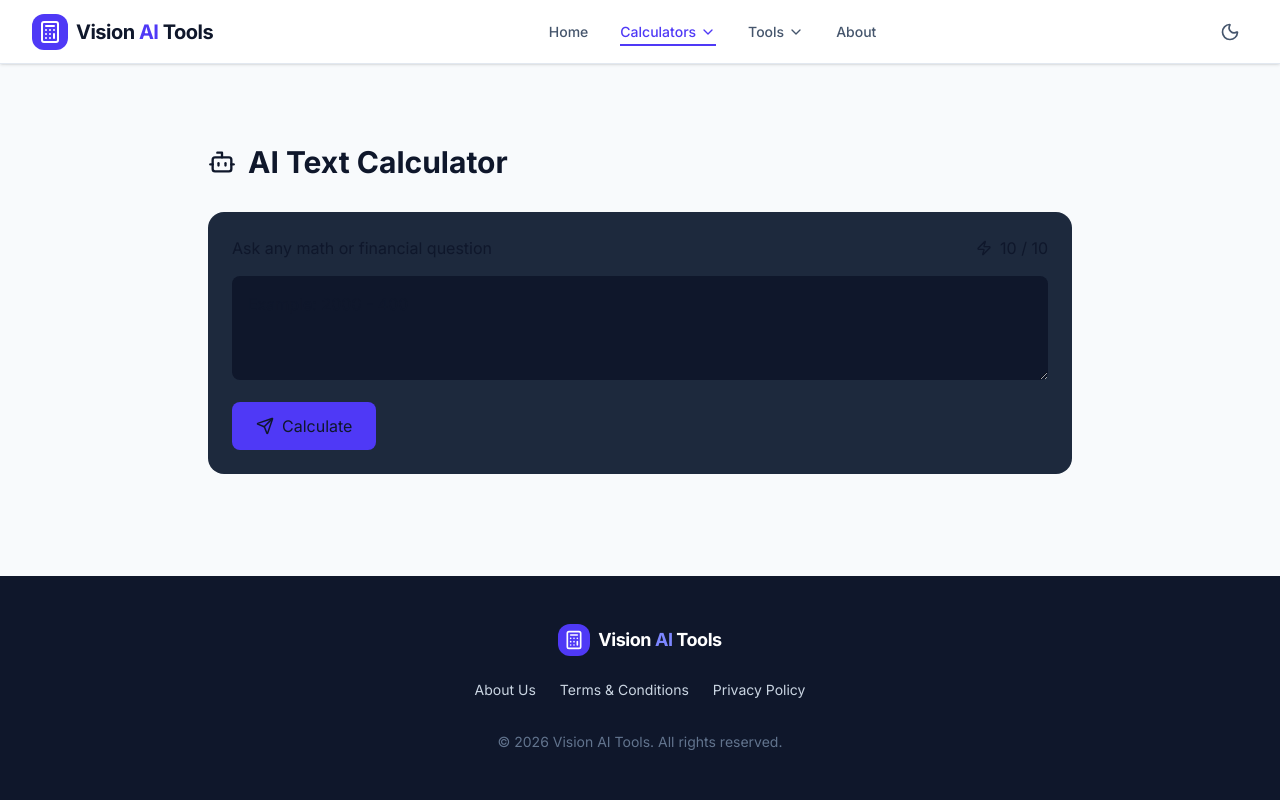
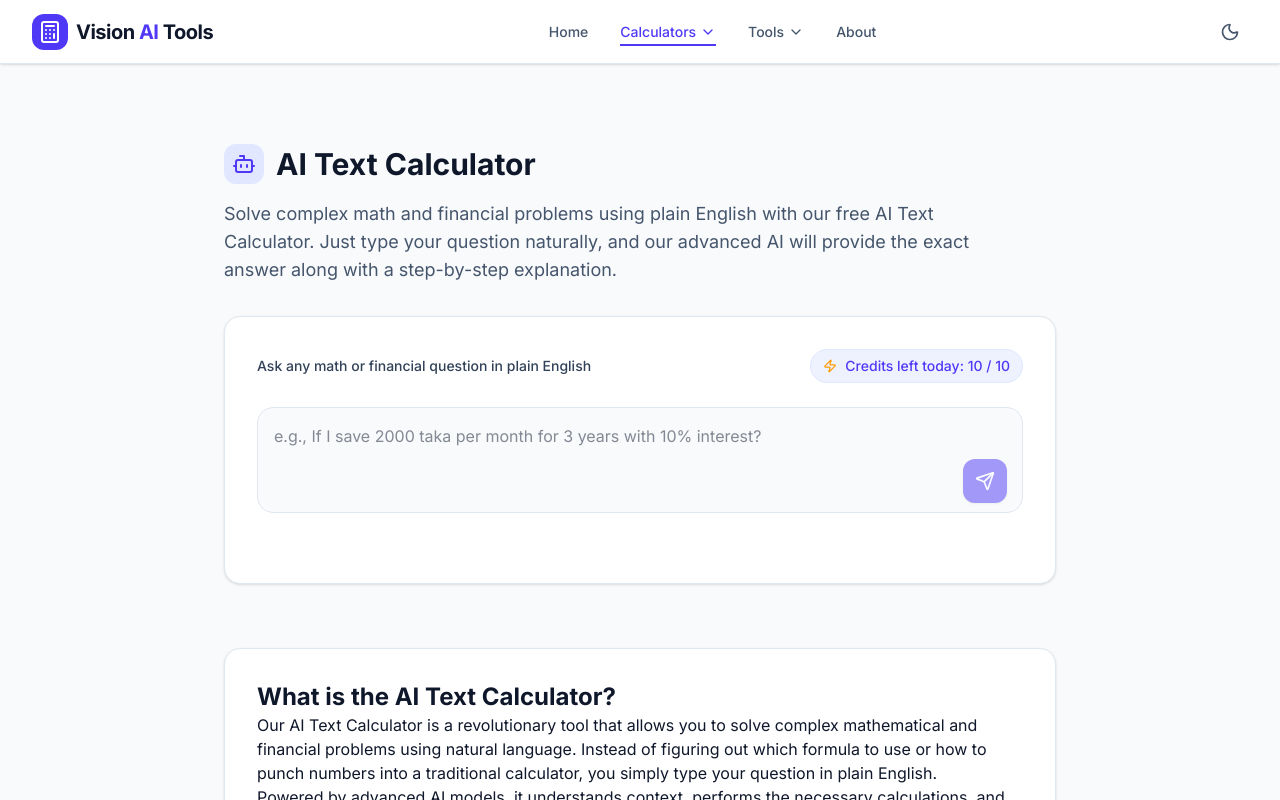
Before and after one commit to Sojibdewan-sudo/vision, a React (Vite) app: page /ai in a window 1280 px wide. Shown: the top 800 px of the page. Built offline with nearby package versions, Linux system fonts and the light colour scheme; no server answers.

Commit message:
fix: netlify function + ai calculator final setup

```diff
--- a/src/components/AICalculator.tsx
+++ b/src/components/AICalculator.tsx
@@ -1,83 +1,68 @@
-import React, { useState, useEffect } from "react";
-import { Bot, Loader2, Send, Zap, Clock } from "lucide-react";
+import React, { useState, useEffect } from 'react';
+import { Bot, Loader2, Send, Sparkles, Zap, Clock } from 'lucide-react';
+import { supabase } from '../lib/supabase';
+import { SEOBlock } from './SEOBlock';
 
 export function AICalculator() {
-
-  const [query, setQuery] = useState("");
+  const [query, setQuery] = useState('');
   const [loading, setLoading] = useState(false);
-  const [error, setError] = useState("");
-
   const [response, setResponse] = useState<{
     finalAnswer: string;
     explanation: string;
     summary: string;
     provider?: string;
   } | null>(null);
+  const [error, setError] = useState('');
+  const [creditsUsed, setCreditsUsed] = useState(0);
+  const [maxCredits, setMaxCredits] = useState(10);
+  const [resetAt, setResetAt] = useState<number | null>(null);
+  const [timeRemaining, setTimeRemaining] = useState<string>('');
 
-  const [creditsUsed, setCreditsUsed] = useState(0);
-  const maxCredits = 10;
-
-  const [resetAt, setResetAt] = useState<number | null>(null);
-  const [timeRemaining, setTimeRemaining] = useState("");
-
-  // GET credits
   useEffect(() => {
-
+    // Fetch initial credit status from backend
     const fetchCredits = async () => {
-
       try {
-
-        const res = await fetch("/.netlify/functions/ai");
-
-        if (!res.ok) return;
-
+        const res = await fetch('/api/ai');
+        if (res.ok) {
           const data = await res.json();
-
-        setCreditsUsed(data.creditsUsed || 0);
-        setResetAt(data.resetAt || null);
-
-      } catch {
-        console.log("credit fetch failed");
+          setCreditsUsed(data.creditsUsed);
+          setMaxCredits(data.maxCredits);
+          setResetAt(data.resetAt);
         }
-
+      } catch (err) {
+        console.error('Failed to fetch credit status', err);
+      }
     };
-
     fetchCredits();
-
   }, []);
 
-
-  // TIMER
   useEffect(() => {
 
     if (!resetAt) return;
 
-    const update = () => {
-
-      const diff = resetAt - Date.now();
+    const updateTimer = () => {
+      const now = Date.now();
+      const diff = resetAt - now;
 
       if (diff <= 0) {
-        setTimeRemaining("");
+        setTimeRemaining('');
         setCreditsUsed(0);
+        setResetAt(null);
         return;
       }
 
-      const h = Math.floor(diff / (1000 * 60 * 60));
-      const m = Math.floor((diff % (1000 * 60 * 60)) / (1000 * 60));
-
-      setTimeRemaining(`${h}h ${m}m`);
+      const hours = Math.floor(diff / (1000 * 60 * 60));
+      const minutes = Math.floor((diff % (1000 * 60 * 60)) / (1000 * 60));
+      setTimeRemaining(`${hours}h ${minutes}m`);
     };
 
-    update();
-
-    const interval = setInterval(update, 60000);
+    updateTimer();
+    const interval = setInterval(updateTimer, 60000); // Update every minute
 
     return () => clearInterval(interval);
 
   }, [resetAt]);
 
-
-  // SUBMIT
   const handleSubmit = async (e: React.FormEvent) => {
 
     e.preventDefault();
@@ -85,7 +70,7 @@ export function AICalculator() {
     if (!query.trim()) return;
 
     if (creditsUsed >= maxCredits) {
-      setError(`Daily limit reached. Try again in ${timeRemaining || "few hours"}`);
+      setError(`Daily limit reached. Try again in ${timeRemaining || 'a few hours'}.`);
       return;
     }
 
@@ -94,143 +79,201 @@ export function AICalculator() {
     setResponse(null);
 
     try {
-
-      const res = await fetch("/.netlify/functions/ai", {
-
-        method: "POST",
-
+      const res = await fetch('/api/ai', {
+        method: 'POST',
         headers: {
-          "Content-Type": "application/json"
+          'Content-Type': 'application/json',
         },
-
-        body: JSON.stringify({
-          prompt: query
-        })
-
+        body: JSON.stringify({ prompt: query }),
       });
 
       const data = await res.json();
 
       if (!res.ok) {
-        throw new Error(data.error || "AI request failed");
+        if (res.status === 429) {
+          setCreditsUsed(data.creditsUsed || maxCredits);
+          setResetAt(data.resetAt);
+          throw new Error(`Daily limit reached. Try again in ${timeRemaining || 'a few hours'}.`);
         }
 
-      // ✅ FIXED mapping
-      setResponse({
-        finalAnswer: data.finalAnswer || "No result",
-        explanation: data.explanation || "",
-        summary: data.summary || "",
-        provider: data.provider || "AI"
-      });
-
-      setCreditsUsed(data.creditsUsed || creditsUsed + 1);
-      setResetAt(data.resetAt || null);
-
-    } catch (err: any) {
-
-      console.error(err);
-      setError(err.message || "Network failure or API error");
-
+        if (data.details) {
+          throw new Error(`${data.error}: ${data.details}`);
+        }
+        throw new Error(data.error || 'Network failure or API error. Please try again.');
       }
 
+      setResponse(data);
+      setCreditsUsed(data.creditsUsed);
+      setResetAt(data.resetAt);
+
+      // Log to Supabase
+      if (supabase) {
+        await supabase.from('ai_logs').insert([
+          {
+            query: query,
+            response: data,
+            user_ip: data.userIp || 'unknown',
+            created_at: new Date().toISOString(),
+          },
+        ]);
+      }
+    } catch (err: any) {
+      console.error('AI Error:', err);
+      setError(err.message || 'Failed to process your request. Please check your connection and try again.');
+    } finally {
       setLoading(false);
+    }
   };
 
 
   return (
-
-    <section className="py-16">
-
-      <div className="max-w-4xl mx-auto px-4">
-
-        <div className="flex items-center gap-3 mb-8">
-          <Bot size={28} />
-          <h1 className="text-3xl font-bold">AI Text Calculator</h1>
+    <section id="ai-calculator" className="py-16 transition-colors duration-300">
+      <div className="max-w-4xl mx-auto px-4 sm:px-6 lg:px-8">
+        <div className="flex items-center gap-3 mb-4">
+          <div className="p-2 bg-indigo-100 dark:bg-indigo-900/50 rounded-xl text-indigo-600 dark:text-indigo-400">
+            <Bot size={24} />
+          </div>
+          <h1 className="text-3xl font-bold text-slate-900 dark:text-white">AI Text Calculator</h1>
         </div>
 
+        <p className="text-lg text-slate-600 dark:text-slate-300 mb-8 max-w-3xl">
+          Solve complex math and financial problems using plain English with our free AI Text Calculator. Just type your question naturally, and our advanced AI will provide the exact answer along with a step-by-step explanation.
+        </p>
 
-        <div className="bg-slate-800 rounded-2xl p-6">
-
-          <div className="flex justify-between mb-4 flex-wrap gap-2">
-
-            <span>Ask any math or financial question</span>
-
-            <span className="flex items-center gap-2">
-              <Zap size={16} />
-              {maxCredits - creditsUsed} / {maxCredits}
-            </span>
-
+        <div className="bg-white dark:bg-slate-800 rounded-2xl shadow-sm hover:shadow-md border border-slate-200 dark:border-slate-700 p-6 sm:p-8 transition-all duration-200">
+          <div className="flex justify-between items-center mb-6 flex-wrap gap-4">
+            <label htmlFor="ai-query" className="block text-sm font-medium text-slate-700 dark:text-slate-300">
+              Ask any math or financial question in plain English
+            </label>
+            <div className="flex flex-col items-end gap-1">
+              <div className="flex items-center gap-2 text-sm font-medium px-3 py-1.5 bg-indigo-50 dark:bg-indigo-900/30 text-indigo-600 dark:text-indigo-400 rounded-full border border-indigo-100 dark:border-indigo-800/50">
+                <Zap size={14} className={creditsUsed >= maxCredits ? "text-slate-400" : "text-amber-500"} />
+                <span>Credits left today: {Math.max(0, maxCredits - creditsUsed)} / {maxCredits}</span>
               </div>
-
-
               {creditsUsed >= maxCredits && timeRemaining && (
-            <div className="text-yellow-400 text-sm mb-4 flex items-center gap-2">
-              <Clock size={14} />
-              Reset in {timeRemaining}
+                <div className="flex items-center gap-1 text-xs text-amber-600 dark:text-amber-400 font-medium px-2">
+                  <Clock size={12} />
+                  <span>Resets in {timeRemaining}</span>
                 </div>
               )}
-
-
-          <form onSubmit={handleSubmit}>
-
+            </div>
+          </div>
+          <form onSubmit={handleSubmit} className="mb-8">
+            <div className="relative">
               <textarea
+                id="ai-query"
+                rows={3}
                 value={query}
                 onChange={(e) => setQuery(e.target.value)}
-              placeholder="Example: 2000 - 400"
-              rows={3}
-              className="w-full p-4 rounded-lg bg-slate-900 mb-4"
+                placeholder="e.g., If I save 2000 taka per month for 3 years with 10% interest?"
+                className="w-full bg-slate-50 dark:bg-slate-900 border border-slate-200 dark:border-slate-700 rounded-2xl px-4 py-4 text-slate-900 dark:text-white focus:ring-2 focus:ring-indigo-500 focus:border-indigo-500 transition-all outline-none resize-none pr-16 disabled:opacity-60"
                 disabled={loading}
               />
-
               <button
                 type="submit"
                 disabled={loading || !query.trim()}
-              className="px-6 py-3 bg-indigo-600 rounded-lg flex items-center gap-2"
+                className="absolute bottom-4 right-4 p-3 bg-indigo-600 text-white rounded-xl hover:bg-indigo-700 disabled:opacity-50 disabled:cursor-not-allowed transition-all shadow-sm hover:shadow-md"
               >
-
-              {loading ? (
-                <Loader2 size={18} className="animate-spin" />
-              ) : (
-                <Send size={18} />
-              )}
-
-              Calculate
-
+                {loading ? <Loader2 size={20} className="animate-spin" /> : <Send size={20} />}
               </button>
-
+            </div>
           </form>
 
 
+          {/* Error */}
           {error && (
-            <div className="mt-6 text-red-400">
+            <div className="p-4 bg-red-50 dark:bg-red-900/20 text-red-600 dark:text-red-400 rounded-xl border border-red-200 dark:border-red-800/30 mb-6">
               {error}
             </div>
           )}
 
 
+          {/* Result */}
           {response && (
-
-            <div className="mt-8 space-y-4">
-
-              <div className="p-4 bg-indigo-900 rounded-lg">
-                <div className="font-semibold mb-1">Result</div>
-                <div className="text-xl">{response.finalAnswer}</div>
+            <div className="space-y-6 animate-in fade-in slide-in-from-bottom-4 duration-500">
+              {/* Final Answer */}
+              <div className="p-6 bg-indigo-50 dark:bg-indigo-900/20 rounded-2xl border border-indigo-100 dark:border-indigo-800/30 relative">
+                <div className="absolute top-4 right-4 text-xs font-medium px-2 py-1 bg-white dark:bg-slate-800 text-slate-500 dark:text-slate-400 rounded-md border border-slate-200 dark:border-slate-700 shadow-sm">
+                  Powered by {response.provider === 'groq' ? 'Groq (Llama 3)' : 'Gemini'}
+                </div>
+                <div className="flex items-center gap-2 text-indigo-600 dark:text-indigo-400 font-semibold mb-2 text-sm uppercase tracking-wider">
+                  <Sparkles size={16} />
+                  Result
+                </div>
+                <div className="text-2xl font-bold text-slate-900 dark:text-white pr-24">
+                  {response.finalAnswer}
+                </div>
               </div>
 
-              <div className="p-4 bg-slate-900 rounded-lg">
+              {/* Explanation */}
+              <div className="p-6 bg-slate-50 dark:bg-slate-900 rounded-2xl border border-slate-200 dark:border-slate-700">
+                <h3 className="font-semibold text-slate-900 dark:text-white mb-3">Short Explanation</h3>
+                <div className="text-slate-600 dark:text-slate-300 whitespace-pre-line leading-relaxed">
                   {response.explanation}
                 </div>
-
-              <div className="text-sm opacity-70">
-                AI Provider: {response.provider}
               </div>
 
+              {/* Summary */}
+              <div className="p-4 bg-white dark:bg-slate-800 rounded-xl border border-slate-200 dark:border-slate-700 flex flex-col gap-2">
+                <div className="flex items-center gap-2 text-slate-700 dark:text-slate-300 font-semibold text-sm">
+                  <div className="w-2 h-2 rounded-full bg-indigo-500 flex-shrink-0"></div>
+                  Simple Summary
+                </div>
+                <p className="text-sm text-slate-600 dark:text-slate-400 italic pl-4">
+                  "{response.summary}"
+                </p>
+              </div>
             </div>
 
           )}
 
         </div>
 
+        <SEOBlock
+          title="AI Text Calculator"
+          description={[
+            "Our AI Text Calculator is a revolutionary tool that allows you to solve complex mathematical and financial problems using natural language. Instead of figuring out which formula to use or how to punch numbers into a traditional calculator, you simply type your question in plain English.",
+            "Powered by advanced AI models, it understands context, performs the necessary calculations, and provides not just the final answer, but a detailed, step-by-step explanation of how it arrived at that result."
+          ]}
+          howToUse={[
+            "Type your math or financial problem into the text box just as you would ask a human.",
+            "For example, \"If I save $500 a month for 5 years at 6% interest, how much will I have?\"",
+            "Click the send button or press enter.",
+            "Review the final answer, the step-by-step breakdown, and the concise summary provided by the AI."
+          ]}
+          formulas={[
+            { title: "No Formulas Needed", formula: "Just type your question in plain English!" }
+          ]}
+          examples={[
+            { question: "If I save 2000 taka per month for 3 years with 10% interest?", calculation: "The AI will calculate the future value of an annuity and provide the exact amount." },
+            { question: "What is 15% of 850?", calculation: "The AI will instantly calculate 127.5." }
+          ]}
+          benefits={[
+            "Natural Language Processing: No need to learn complex calculator syntax. Just ask.",
+            "Educational: The step-by-step explanations help you understand the math behind the answer.",
+            "Versatile: Can handle a wide variety of problems, from simple arithmetic to complex compound interest scenarios.",
+            "Time-Saving: Get instant answers to word problems without having to translate them into equations first."
+          ]}
+          faq={[
+            {
+              question: "What kind of questions can I ask?",
+              answer: "You can ask anything from basic math (\"What is 15% of 850?\") to complex financial scenarios (\"How long will it take to double my money at 7% interest?\")."
+            },
+            {
+              question: "Is the AI always accurate?",
+              answer: "While the AI is highly advanced and accurate for standard mathematical and financial calculations, it's always good practice to double-check critical financial decisions."
+            },
+            {
+              question: "Can it solve algebra or calculus?",
+              answer: "Yes, the AI is capable of solving algebraic equations and basic calculus problems, providing the steps along the way."
+            }
+          ]}
+          relatedTools={[
+            { name: "Scientific Calculator", link: "/scientific" },
+            { name: "Loan Calculator", link: "/loan" },
+            { name: "Interest Calculator", link: "/interest" }
+          ]}
+        />
       </div>
 
     </section>
--- a/tsconfig.json
+++ b/tsconfig.json
@@ -22,5 +22,6 @@
     },
     "allowImportingTsExtensions": true,
     "noEmit": true
-  }
+  },
+  "exclude": ["server.ts", "public/netlify/functions/**/*.ts", "vite.config.ts"]
 }
```
Also changed, not shown: index.html (+44 -28 lines), tsconfig.netlify.json (added, +10 -0 lines), tsconfig.server.json (added, +10 -0 lines), tsconfig.vite.json (added, +11 -0 lines), 2 other files (tests, documents, lock files or other folders). Lines whose indentation alone changed are shown as unchanged.
